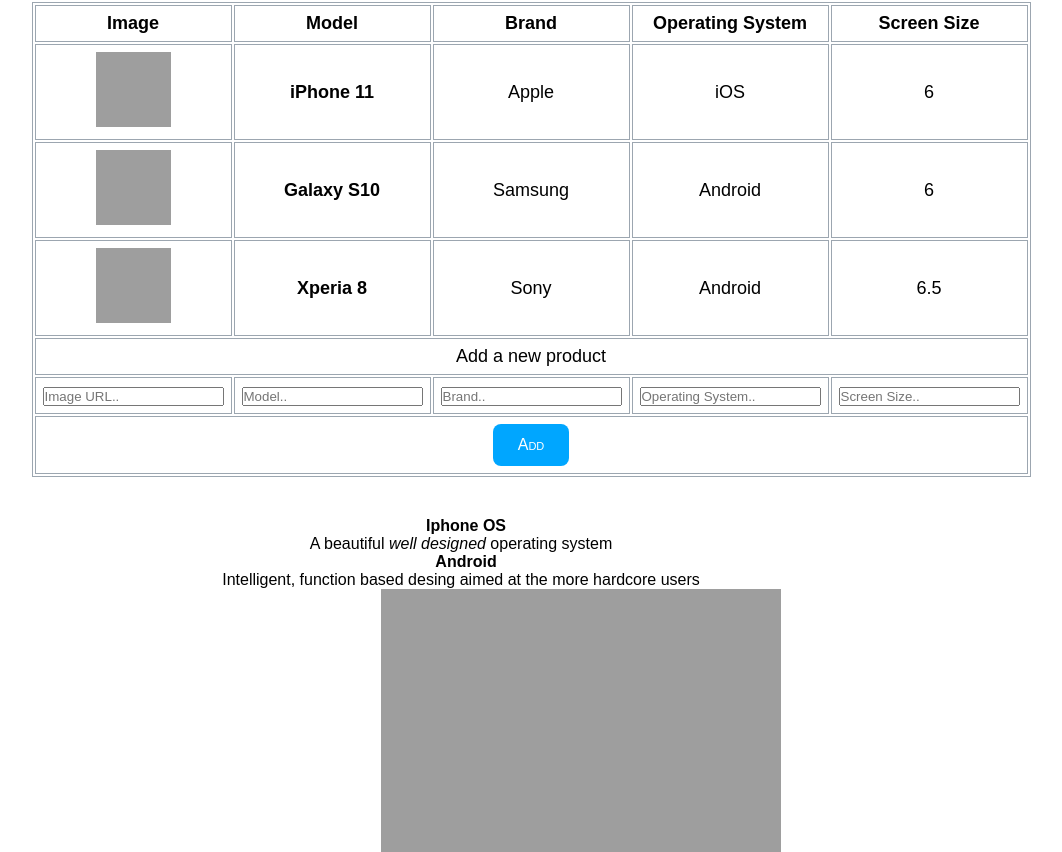
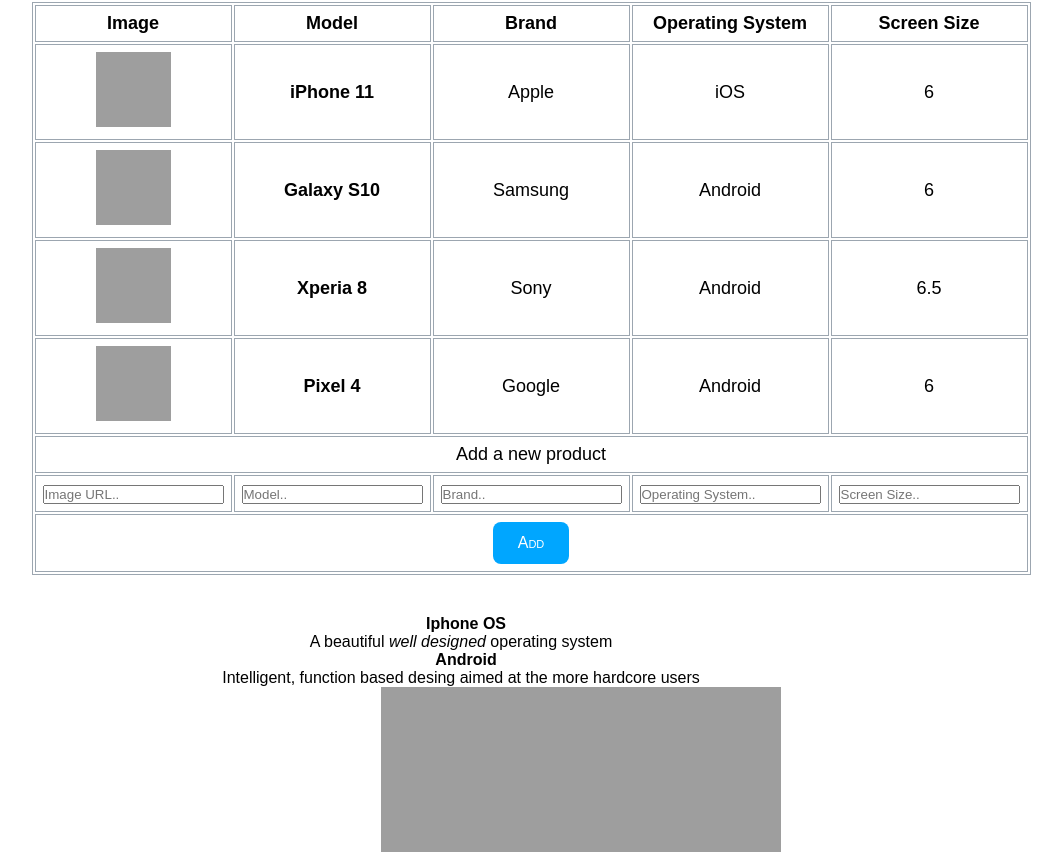
Before and after one commit to fredrikerichsen16/webtech-assignments, a plain HTML site: page assignment1/index.html in a window 1280 px wide. Shown: the part 954-1806 px from the top of the page, without its empty margins (109-1171 px from the left). Drawn offline with Linux system fonts and the light colour scheme; grey boxes are pictures that could not be loaded.

Commit message:
Fixed phone images an added and added a google example

```diff
--- a/assignment1/index.html
+++ b/assignment1/index.html
@@ -68,7 +68,7 @@
 
                 <tbody>
                     <tr>
-                        <td><img src="https://media.wired.com/photos/5d437569e65adc00081a1bd3/master/pass/Gear-Xperia-1_groupBF40_Purple_wo_clock.jpg" alt="Sony"></td>
+                        <td><img src="https://mobiel-assets.imgix.net/product_images/images/28400/original/11-04_0aca6536492e1fc66da8921997348088bf3ce1df.png?auto=compress%2Cformat&w=500&s=a361857f427f3b589b3bc2a22a294cb6" alt="Sony"></td>
                         <td>iPhone 11</td>
                         <td>Apple</td>
                         <td>iOS</td>
@@ -76,7 +76,7 @@
                     </tr>
 
                     <tr>
-                        <td><img src="https://media.wired.com/photos/5d437569e65adc00081a1bd3/master/pass/Gear-Xperia-1_groupBF40_Purple_wo_clock.jpg" alt="Sony"></td>
+                        <td><img src="https://s.s-bol.com/imgbase0/imagebase3/large/FC/2/5/0/6/9200000106236052.jpg" alt="Sony"></td>
                         <td>Galaxy S10</td>
                         <td>Samsung</td>
                         <td>Android</td>
@@ -89,6 +89,14 @@
                         <td>Sony</td>
                         <td>Android</td>
                         <td>6.5</td>
+                    </tr>
+
+                    <tr>
+                        <td><img src="https://www.gizmochina.com/wp-content/uploads/2019/09/google-pixel-500x500.jpg" alt="Sony"></td>
+                        <td>Pixel 4</td>
+                        <td>Google</td>
+                        <td>Android</td>
+                        <td>6</td>
                     </tr>
                 </tbody>
 
```
